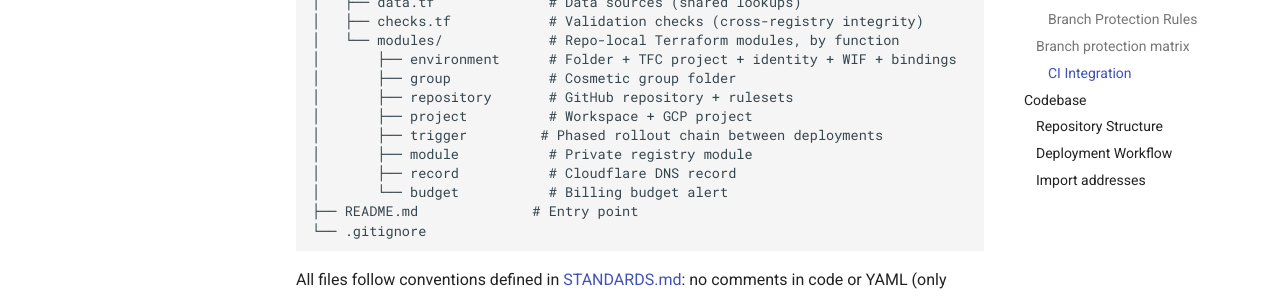
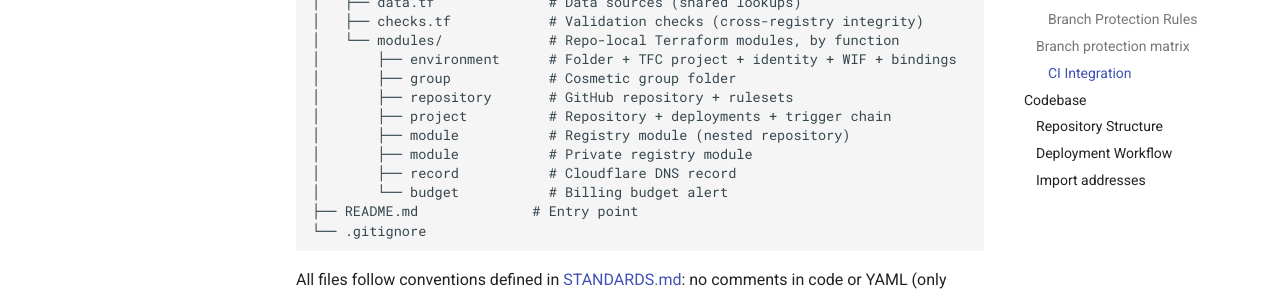
Before and after one commit to elliott-farrall/ef-mgt-devops, an MkDocs documentation site: the page built from docs/DESIGN.md, in a window 1280 px wide and 1400 px high, scrolled down 9111 px. Shown: the part 628-924 px from the top of the window. Built offline with MkDocs 1.6.1 and Material for MkDocs 9.7.7, drawn with Linux system fonts in a browser that asks for light colours; some of the changed text lies outside the part shown.

Commit message:
modules: project and library own their repositories — nested repository module, no top-level call

```diff
--- a/docs/DESIGN.md
+++ b/docs/DESIGN.md
@@ -291,8 +291,8 @@ One repository (`ef-mgt-devops`) holds the entire management plane: code, enviro
 │       ├── environment      # Folder + TFC project + identity + WIF + bindings
 │       ├── group            # Cosmetic group folder
 │       ├── repository       # GitHub repository + rulesets
-│       ├── project          # Workspace + GCP project
-│       ├── trigger         # Phased rollout chain between deployments
+│       ├── project          # Repository + deployments + trigger chain
+│       ├── module           # Registry module (nested repository)
 │       ├── module           # Private registry module
 │       ├── record           # Cloudflare DNS record
 │       └── budget           # Billing budget alert
```
Also changed, not shown: 13 other files.
